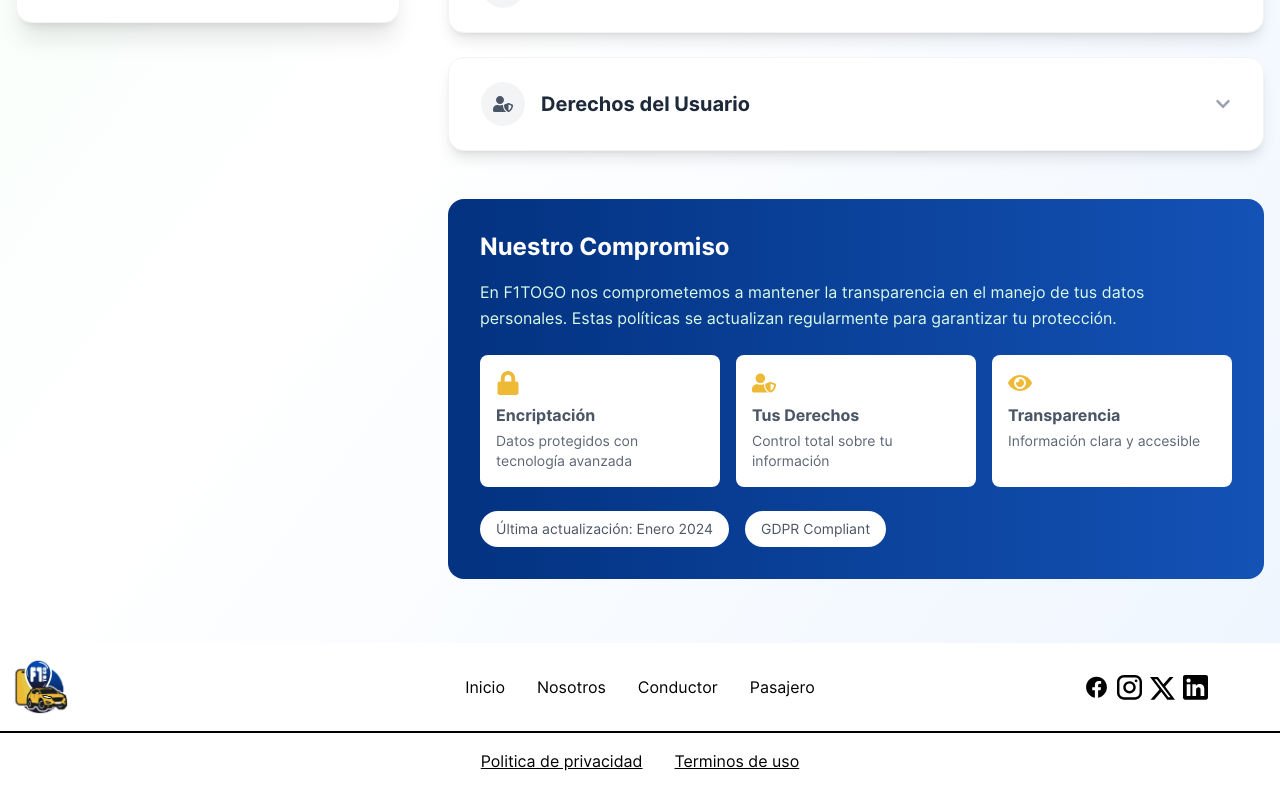
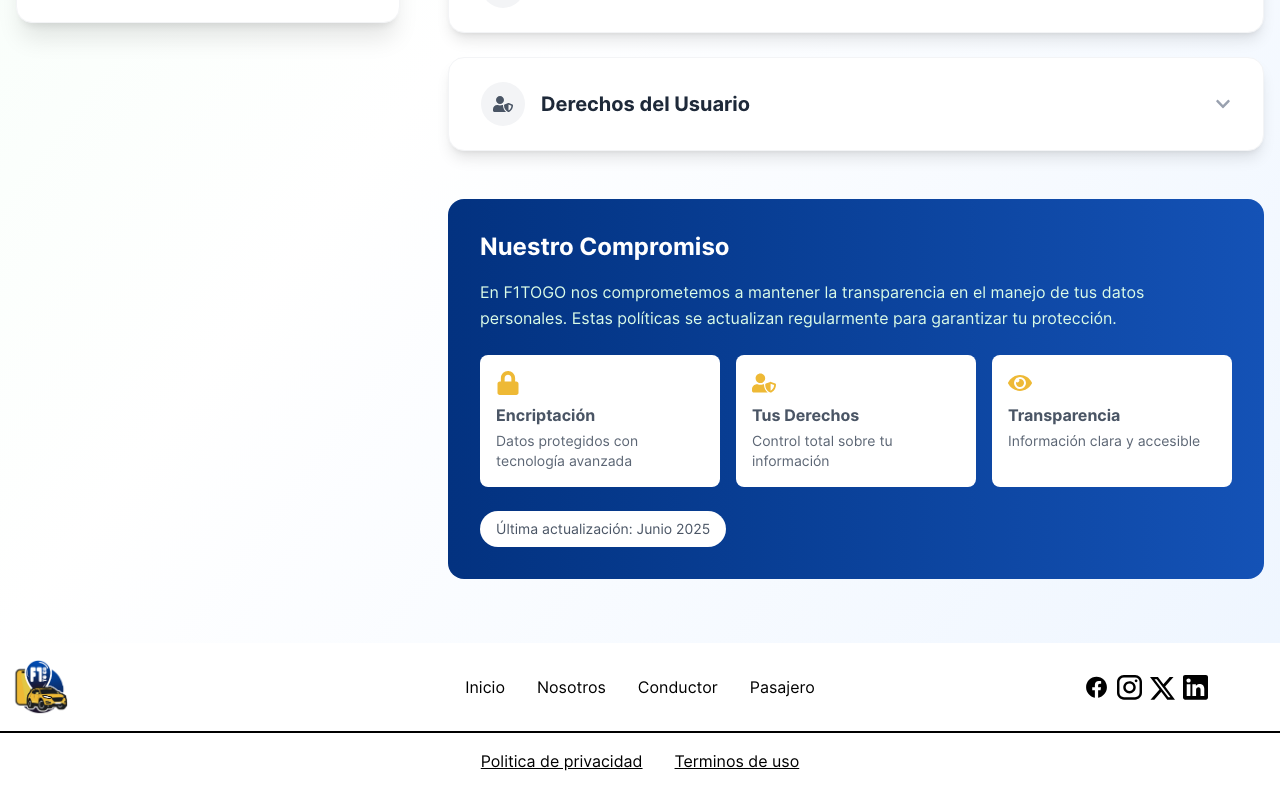
Before and after one commit to fahe8/F1TOGO, a React (Vite) app: page /politicas-privacidad in a window 1280 px wide. Shown: the part 1039-1828 px from the top of the page. Built offline with nearby package versions, Linux system fonts and the light colour scheme.

Commit message:
Modificando fechas

```diff
--- a/src/pages/PoliticasPrivacidad/PoliticasPrivacidad.jsx
+++ b/src/pages/PoliticasPrivacidad/PoliticasPrivacidad.jsx
@@ -207,11 +207,9 @@ const PoliticasPrivacidad = () => {
                 </div>
                 <div className="text-gray-600 flex flex-wrap gap-4 mt-6">
                   <span className="bg-white bg-opacity-20 px-4 py-2 rounded-full text-sm font-medium">
-                    Última actualización: Enero 2024
+                    Última actualización: Junio 2025
                   </span>
-                  <span className="bg-white bg-opacity-20 px-4 py-2 rounded-full text-sm font-medium">
-                    GDPR Compliant
-                  </span>
+
                 </div>
               </motion.div>
             </div>
--- a/src/pages/TerminosUso/TerminosUso.jsx
+++ b/src/pages/TerminosUso/TerminosUso.jsx
@@ -189,10 +189,10 @@ const TerminosUso = () => {
                 </p>
                 <div className="flex flex-wrap gap-4">
                   <span className="text-gray-600 bg-white bg-opacity-20 px-4 py-2 rounded-full text-sm font-medium">
-                    Última actualización: Enero 2024
+                    Última actualización: Junio 2025
                   </span>
                   <span className="text-gray-600 bg-white bg-opacity-20 px-4 py-2 rounded-full text-sm font-medium">
-                    Versión 2.1
+                    Versión 1
                   </span>
                 </div>
               </motion.div>
```
